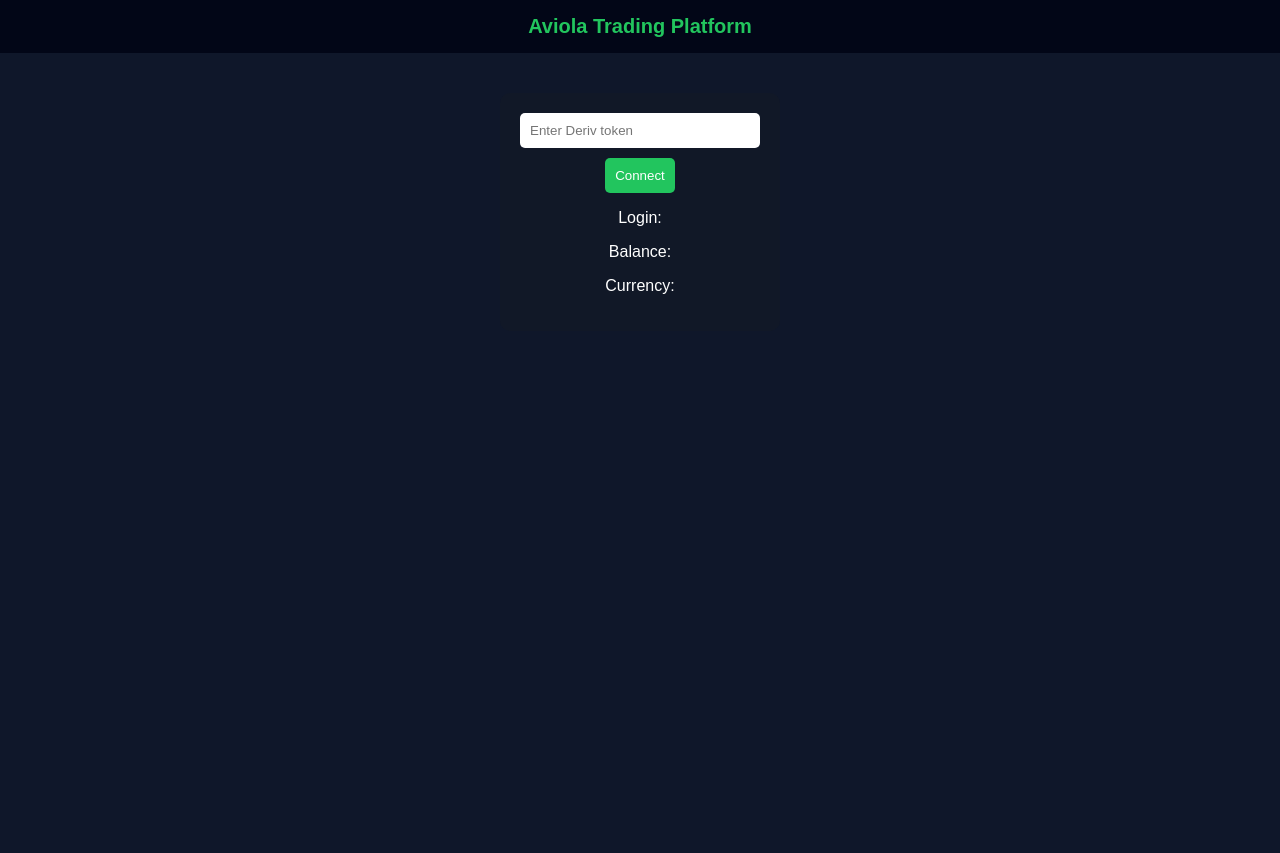
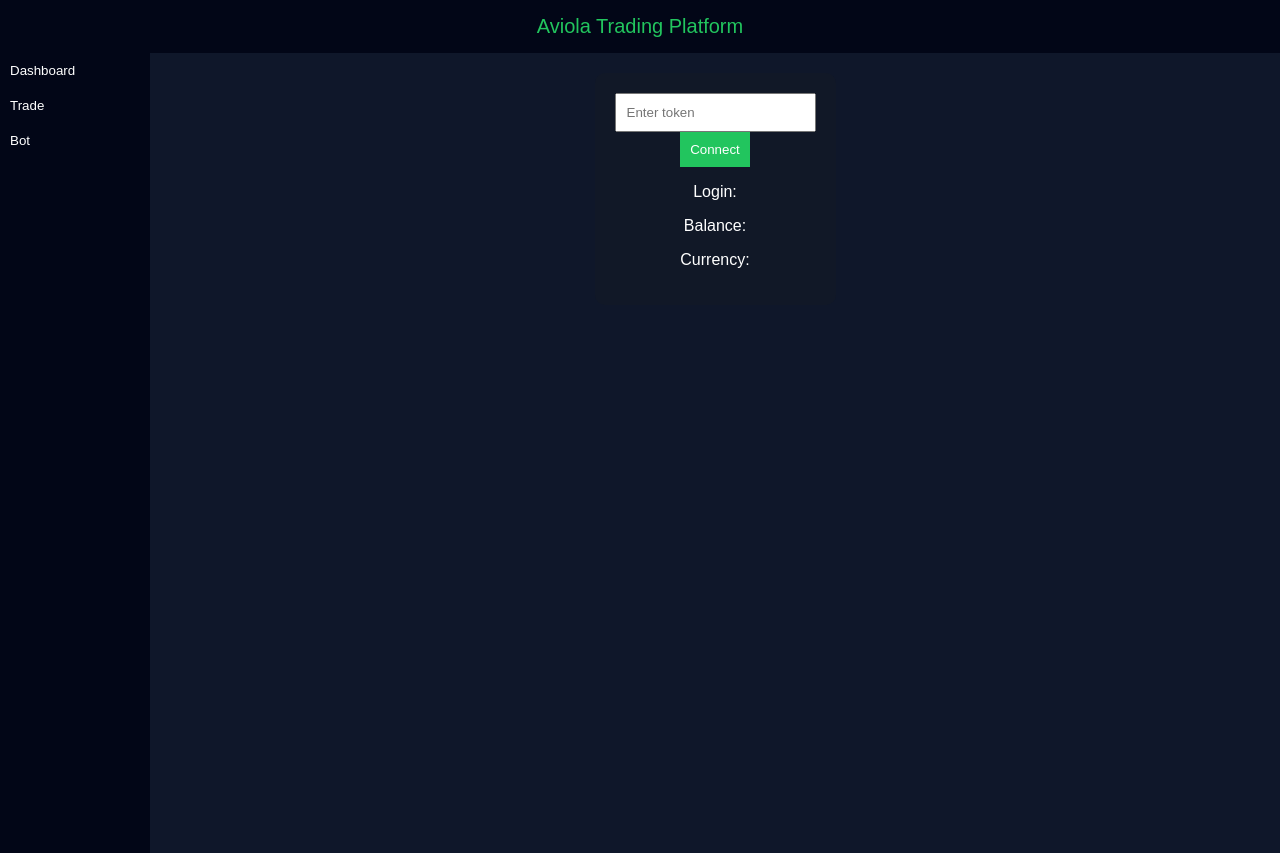
Before and after one commit to Aviola254/Aviola-trading-demo, a plain HTML site: page index.html in a window 1280 px wide. Before the commit the page ends 800 px from the top, so only its background shows below. Drawn offline with Linux system fonts and the light colour scheme.

Commit message:
Update index.html

```diff
--- a/index.html
+++ b/index.html
@@ -1,3 +1,4 @@
+
 <!DOCTYPE html>
 <html>
 <head>
@@ -8,57 +9,71 @@
 body {
   margin: 0;
   font-family: Arial;
-  background-color: #0f172a;
+  background: #0f172a;
   color: white;
 }
 
-/* NAVBAR */
-
 .navbar {
-  background-color: #020617;
+  background: #020617;
   padding: 15px;
   text-align: center;
+  color: #22c55e;
   font-size: 20px;
-  color: #22c55e;
-  font-weight: bold;
 }
 
-/* CENTER AREA */
+.layout {
+  display: flex;
+}
 
-.container {
+.menu {
+  width: 150px;
+  background: #020617;
+  height: 100vh;
+}
+
+.menu button {
+  width: 100%;
+  padding: 10px;
+  background: none;
+  border: none;
+  color: white;
+  text-align: left;
+}
+
+.menu button:hover {
+  background: #111827;
+}
+
+.main {
+  flex: 1;
+  padding: 20px;
   text-align: center;
-  margin-top: 40px;
 }
 
 .box {
-  background-color: #111827;
-  display: inline-block;
+  background: #111827;
   padding: 20px;
   border-radius: 10px;
+  display: inline-block;
 }
-
-/* INPUT */
 
 input {
   padding: 10px;
-  border-radius: 5px;
-  border: none;
-  width: 220px;
 }
 
-/* BUTTON */
-
-button {
+.connect {
+  background: #22c55e;
+  border: none;
   padding: 10px;
-  background-color: #22c55e;
-  border: none;
   color: white;
-  border-radius: 5px;
-  margin-top: 10px;
 }
 
-button:hover {
-  background-color: #16a34a;
+.page {
+  display: none;
+}
+
+.active {
+  display: block;
 }
 
 </style>
@@ -70,14 +85,27 @@
 Aviola Trading Platform
 </div>
 
-<div class="container">
+<div class="layout">
+
+<div class="menu">
+
+<button onclick="showPage('dashboard')">Dashboard</button>
+<button onclick="showPage('trade')">Trade</button>
+<button onclick="showPage('bot')">Bot</button>
+
+</div>
+
+<div class="main">
+
+<!-- DASHBOARD -->
+
+<div id="dashboard" class="page active">
 
 <div class="box">
 
-<input id="token" placeholder="Enter Deriv token">
+<input id="token" placeholder="Enter token">
 <br>
-
-<button onclick="connect()">Connect</button>
+<button class="connect" onclick="connect()">Connect</button>
 
 <p>Login: <span id="login"></span></p>
 <p>Balance: <span id="balance"></span></p>
@@ -87,7 +115,41 @@
 
 </div>
 
+
+<!-- TRADE -->
+
+<div id="trade" class="page">
+
+<h2>Trade page coming next</h2>
+
+</div>
+
+
+<!-- BOT -->
+
+<div id="bot" class="page">
+
+<h2>Bot builder coming next</h2>
+
+</div>
+
+
+</div>
+</div>
+
+
 <script>
+
+function showPage(name) {
+
+document.querySelectorAll(".page")
+.forEach(p => p.classList.remove("active"));
+
+document.getElementById(name)
+.classList.add("active");
+
+}
+
 
 function connect() {
 
@@ -112,14 +174,9 @@
 
 if (data.authorize) {
 
-document.getElementById("login").innerText =
-data.authorize.loginid;
-
-document.getElementById("balance").innerText =
-data.authorize.balance;
-
-document.getElementById("currency").innerText =
-data.authorize.currency;
+login.innerText = data.authorize.loginid;
+balance.innerText = data.authorize.balance;
+currency.innerText = data.authorize.currency;
 
 }
 
```
